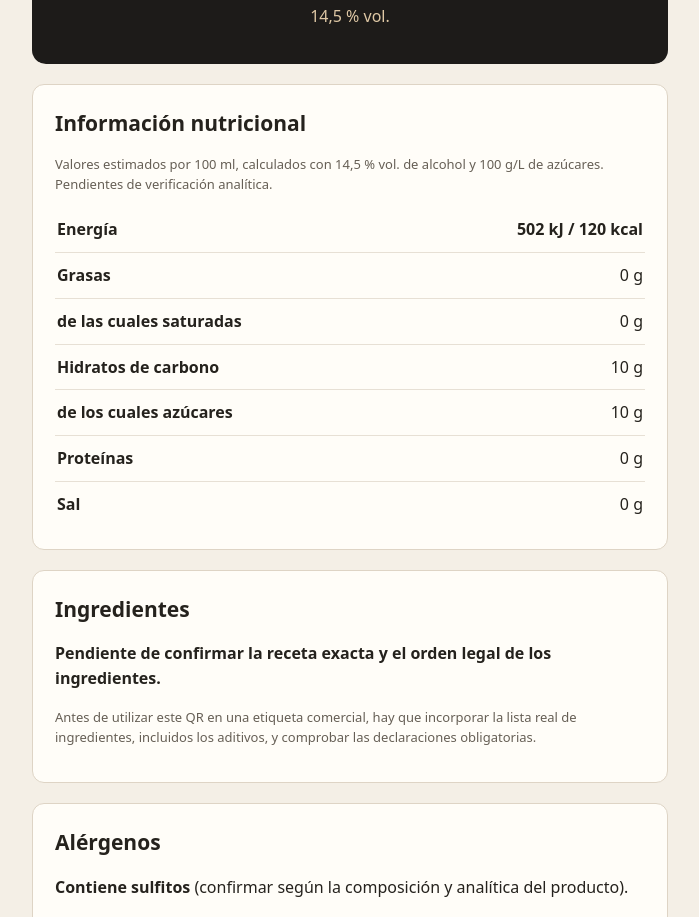
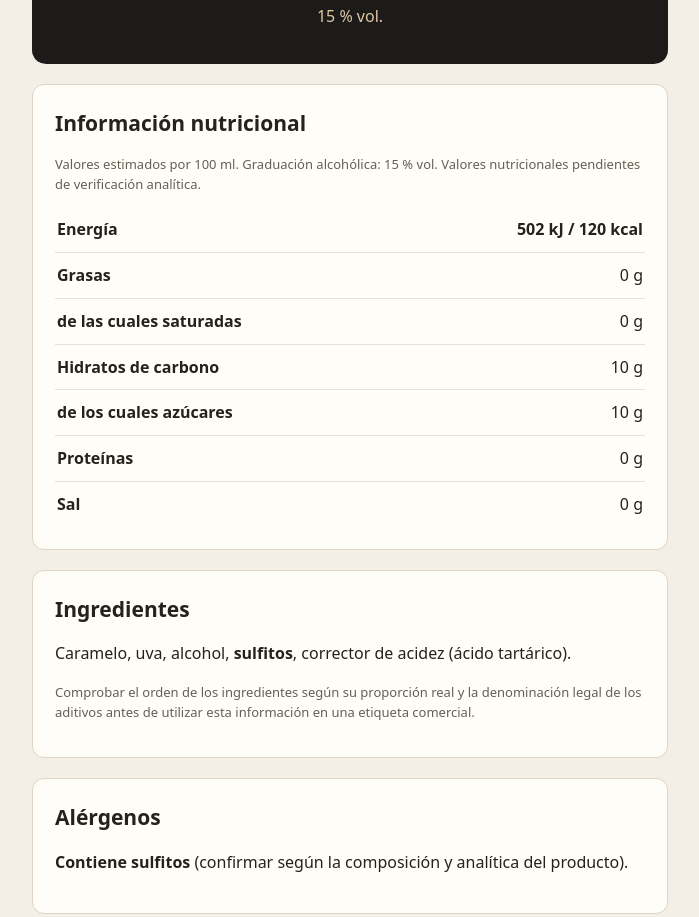
Before and after one commit to bodegamalvajio-web/etiquetas-vinos, a plain HTML site: page index.html in a window 1280 px wide. Shown: the part 193-1110 px from the top of the page, without its empty margins (290-989 px from the left). Drawn offline with Linux system fonts and the light colour scheme.

Commit message:
Add files via upload

```diff
--- a/index.html
+++ b/index.html
@@ -2,20 +2,20 @@
 <html lang="es">
 <head>
 <meta charset="utf-8"><meta name="viewport" content="width=device-width,initial-scale=1">
-<title>Mala Bestia · Vermút | Información del producto</title>
+<title>Mala Bestia · Vermut blanco | Información del producto</title>
 <style>
 :root{color-scheme:light}*{box-sizing:border-box}body{margin:0;background:#f4efe6;color:#25221d;font:16px/1.55 system-ui,-apple-system,Segoe UI,sans-serif}.wrap{max-width:680px;margin:auto;padding:35px 22px 55px}header{text-align:center;padding:36px 15px;background:#1d1b19;color:#f8eee0;border-radius:14px}h1{font-size:clamp(36px,9vw,56px);letter-spacing:.06em;margin:0}header p{margin:7px 0 0;color:#dfc8a5}.panel{background:#fffdf8;border:1px solid #ded4c5;border-radius:12px;padding:22px;margin-top:20px}h2{font-size:21px;margin:0 0 14px}table{border-collapse:collapse;width:100%}th,td{border-bottom:1px solid #e7e0d5;padding:10px 2px;text-align:left}td{text-align:right;font-variant-numeric:tabular-nums}tr:last-child th,tr:last-child td{border:0}.muted{color:#665f55;font-size:13px}footer{text-align:center;margin-top:26px;color:#665f55;font-size:13px}strong{font-weight:700}
 </style>
 </head>
 <body><main class="wrap">
-<header><h1>MALABESTIA</h1><p>Vermú dulce · Información alimentaria</p><p>14,5 % vol.</p></header>
-<section class="panel"><h2>Información nutricional</h2><p class="muted">Valores estimados por 100 ml, calculados con 14,5 % vol. de alcohol y 100 g/L de azúcares. Pendientes de verificación analítica.</p><table>
+<header><h1>MALA BESTIA</h1><p>Vermut blanco · Información alimentaria</p><p>15 % vol.</p></header>
+<section class="panel"><h2>Información nutricional</h2><p class="muted">Valores estimados por 100 ml. Graduación alcohólica: 15 % vol. Valores nutricionales pendientes de verificación analítica.</p><table>
 <tr><th>Energía</th><td><strong>502 kJ / 120 kcal</strong></td></tr>
 <tr><th>Grasas</th><td>0 g</td></tr><tr><th>de las cuales saturadas</th><td>0 g</td></tr>
 <tr><th>Hidratos de carbono</th><td>10 g</td></tr><tr><th>de los cuales azúcares</th><td>10 g</td></tr>
 <tr><th>Proteínas</th><td>0 g</td></tr><tr><th>Sal</th><td>0 g</td></tr>
 </table></section>
-<section class="panel"><h2>Ingredientes</h2><p><strong>Pendiente de confirmar la receta exacta y el orden legal de los ingredientes.</strong></p><p class="muted">Antes de utilizar este QR en una etiqueta comercial, hay que incorporar la lista real de ingredientes, incluidos los aditivos, y comprobar las declaraciones obligatorias.</p></section>
+<section class="panel"><h2>Ingredientes</h2><p>Caramelo, uva, alcohol, <strong>sulfitos</strong>, corrector de acidez (ácido tartárico).</p><p class="muted">Comprobar el orden de los ingredientes según su proporción real y la denominación legal de los aditivos antes de utilizar esta información en una etiqueta comercial.</p></section>
 <section class="panel"><h2>Alérgenos</h2><p><strong>Contiene sulfitos</strong> (confirmar según la composición y analítica del producto).</p></section>
 <footer>Bodega Malvajío · Información en español<br>Consumo responsable. Producto destinado a mayores de 18 años.</footer>
 </main></body></html>
```
